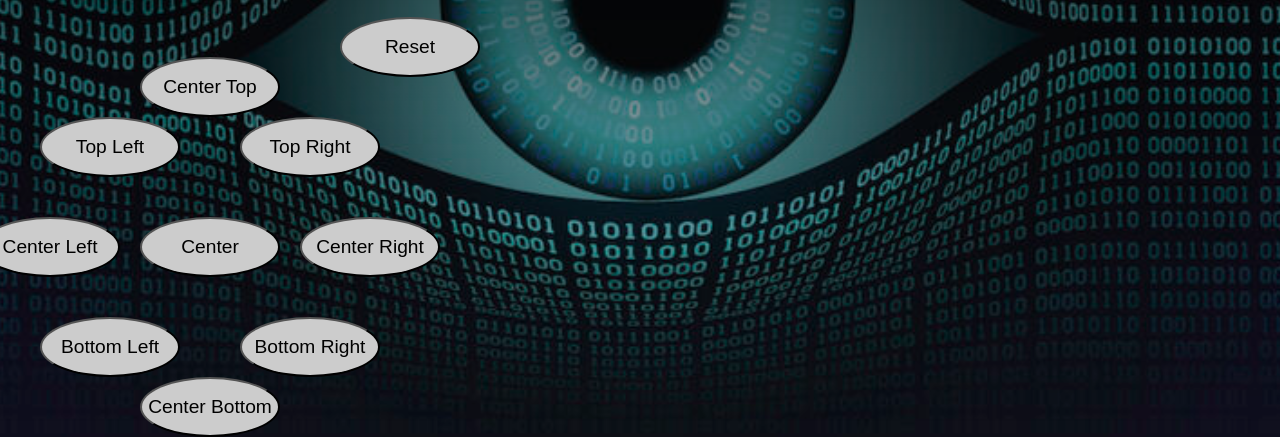
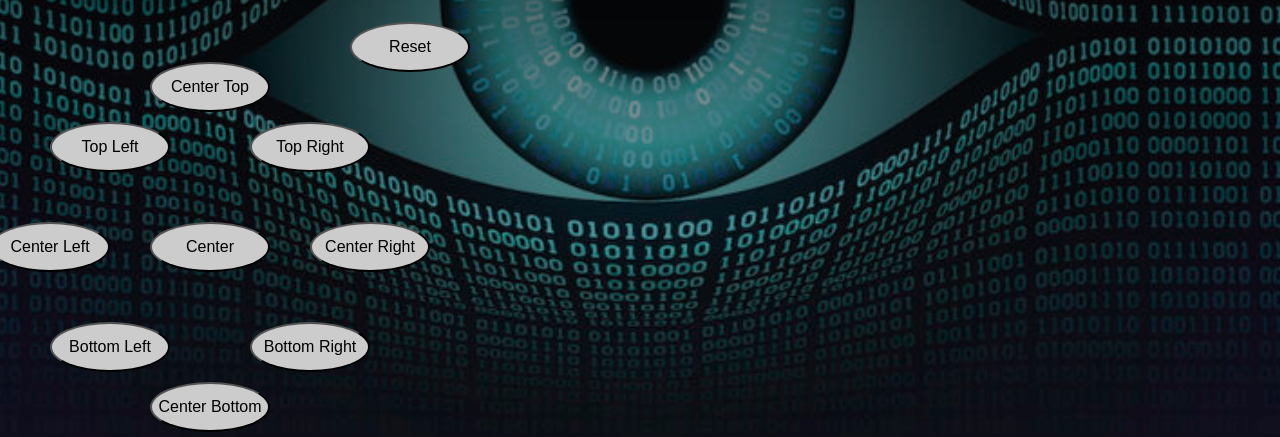
Before and after one commit to lejuli/SocialExistence, a plain HTML site: page index.html in a window 1280 px wide. Shown: the part 377-814 px from the top of the page. Drawn offline with Linux system fonts and the light colour scheme; a script that the page names is missing.

Commit message:
Update style.css

```diff
--- a/style.css
+++ b/style.css
@@ -73,14 +73,14 @@ height: 400px; /* Adjust height as needed */
 
 .actionButton {
 position: absolute;
-width: 140px; /* Adjust button size as needed */
-height: 60px; /* Adjust button size as needed */
+width: 120px; /* Adjust button size as needed */
+height: 50px; /* Adjust button size as needed */
 background-color: #ccc; /* Adjust button color as needed */
 cursor: pointer;
 transition: background-color 0.3s;
 text-align: center;
 line-height: 40px; /* Center text vertically */
-font-size: 0.6em;
+font-size: 0.5em;
 border-radius: 50%; /* Make buttons circular */
 margin: 10px;
 }
```
